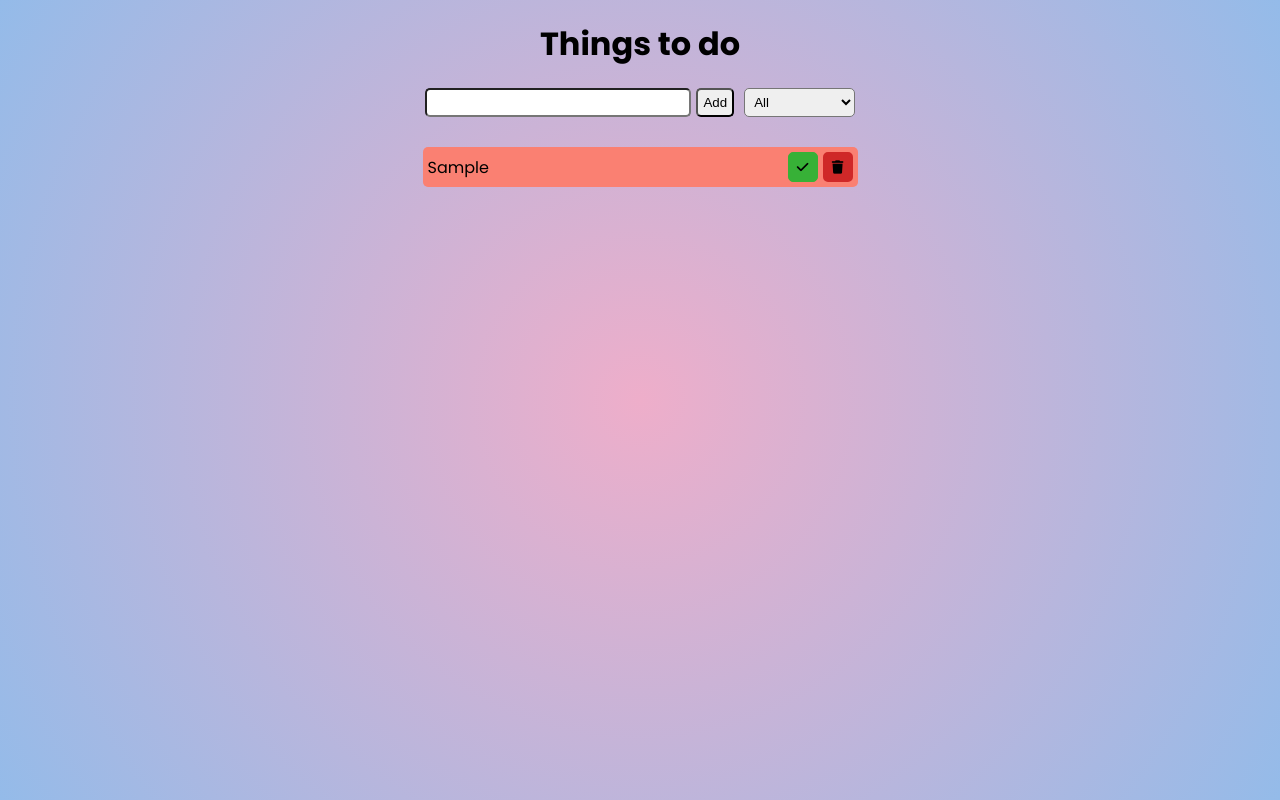
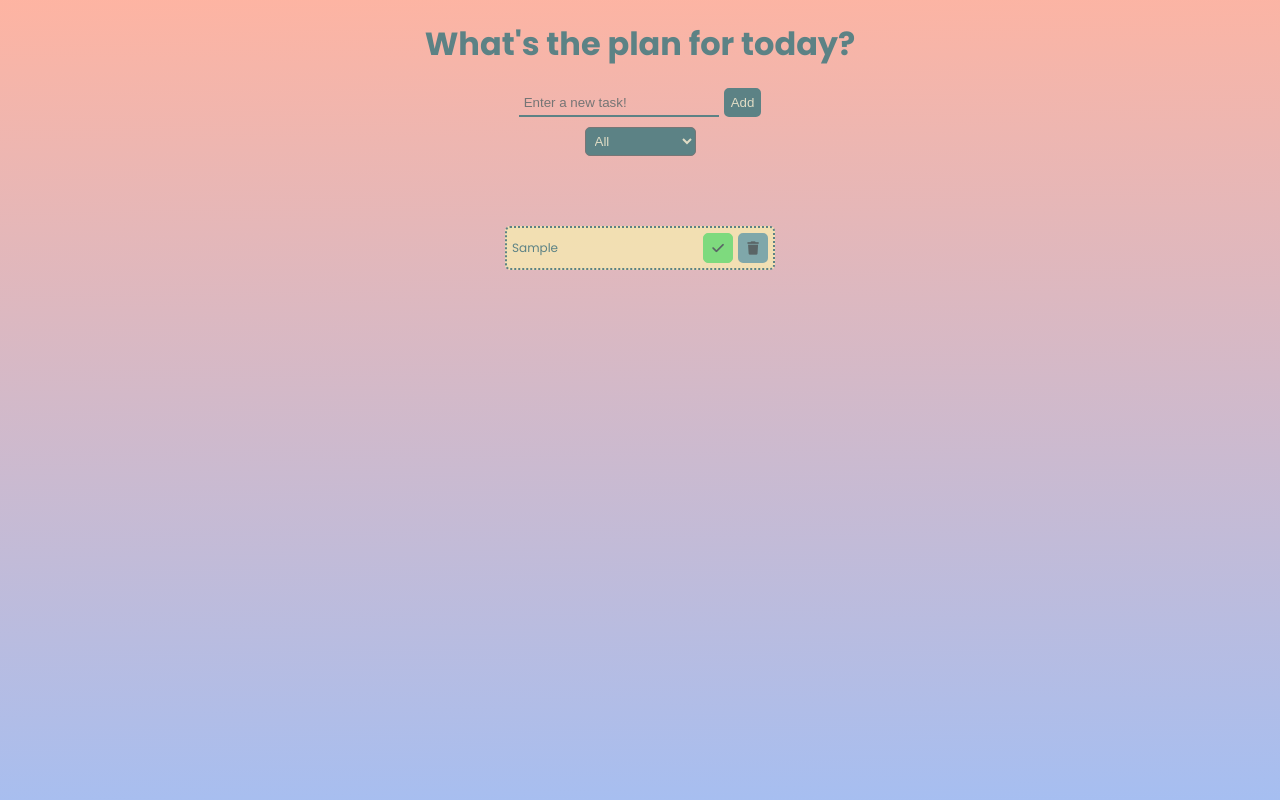
Before and after one commit to crisgarm/to-do, a React (Create React App) app: page / in a window 1280 px wide. Both pictures are taken after typing "Sample" into the empty fields and a click on the button "Add". Built offline with nearby package versions, Linux system fonts and the light colour scheme.

Commit message:
Add some styles

```diff
--- a/src/components/App.js
+++ b/src/components/App.js
@@ -83,7 +83,7 @@ const App = () => {
   return (
     <div className="App">
       <header className="header">
-        <h1 className="header__title">Things to do</h1>
+        <h1 className="header__title">What's the plan for today?</h1>
       </header>
       <main>
         <Form
--- a/src/components/Form.js
+++ b/src/components/Form.js
@@ -21,15 +21,18 @@ const Form = ({
 
   return (
     <form className="form" onSubmit={handleSubmit}>
+      <div>
         <input
           type="text"
           className="form__input"
+          placeholder="Enter a new task!"
           value={inputText}
           onChange={inputChange}
         />
         <button className="form__button" type="submit">
           Add
         </button>
+      </div>
       <div className="form__selectContainer">
         <select onChange={handleChange} className="form__select">
           <option value="all">All</option>
--- a/src/stylesheets/App.scss
+++ b/src/stylesheets/App.scss
@@ -7,10 +7,10 @@
 .App {
   width: 100%;
   height: 100vh;
-  background: radial-gradient(
-    circle,
-    rgba(238, 174, 202, 1) 0%,
-    rgba(148, 187, 233, 1) 100%
+  background-image: linear-gradient(
+    359deg,
+    rgba(150, 192, 255, 1) -17.7%,
+    rgba(255, 180, 161, 1) 101.5%
   );
   font-family: "Poppins", sans-serif;
 }
@@ -19,6 +19,7 @@
   width: 100%;
   padding: 20px;
   text-align: center;
+  color: #5c8285;
 }
 
 .main {
@@ -28,35 +29,46 @@
 
 .form {
   display: flex;
-  flex-direction: row;
+  flex-direction: column;
   justify-content: center;
   align-items: center;
 
   &__input {
     padding: 5px;
-    width: 20em;
+    width: 15em;
     margin-right: 5px;
-    border-radius: 5px;
+    border: none;
+    border-bottom: 2px solid #5c8285;
+    background-color: transparent;
+    outline: #5c8285;
+    color: #5c8285;
   }
 
   &__button {
     padding: 5px;
     border-radius: 5px;
+    background-color: #5c8285;
+    border: 2px solid #5c8285;
+    color: rgb(224, 220, 197);
+    outline-color: rgb(224, 220, 197);
   }
 
   &__selectContainer {
-    margin-left: 10px;
+    margin-top: 10px;
   }
 
   &__select {
     padding: 5px;
     border-radius: 5px;
+    background-color: #5c8285;
+    color: rgb(224, 220, 197);
+    outline-color: rgb(224, 220, 197);
   }
 }
 
 .todoList {
-  max-width: 435px;
-  padding-top: 30px;
+  width: 270px;
+  padding-top: 70px;
   display: flex;
   flex-direction: column;
   justify-content: center;
@@ -72,8 +84,11 @@
     align-items: center;
     margin-bottom: 20px;
     padding: 5px;
-    background-color: salmon;
+    background-color: rgba(245, 232, 177, 0.815);
+    border: 2px #5c8285 dotted;
+    color: #5c8285;
     border-radius: 5px;
+    font-size: 12px;
 
     &-btnCheck,
     &-btnTrash {
@@ -81,17 +96,18 @@
       height: 30px;
       cursor: pointer;
       border-radius: 5px;
+      color: rgb(90, 101, 102);
     }
 
     &-btnCheck {
-      background-color: rgb(55, 177, 55);
-      border: 3px double rgb(55, 177, 55);
+      background-color: rgb(126, 218, 126);
+      border: 3px double rgb(126, 218, 126);
       margin-right: 5px;
     }
 
     &-btnTrash {
-      background-color: rgb(207, 40, 40);
-      border: 3px solid rgb(207, 40, 40);
+      background-color: #7fa7aa;
+      border: 3px solid #7fa7aa;
     }
   }
 }
@@ -99,4 +115,5 @@
 .completed {
   text-decoration: line-through;
   opacity: 0.5;
+  color: rgb(218, 64, 64);
 }
```
Lines whose indentation alone changed are shown as unchanged.
